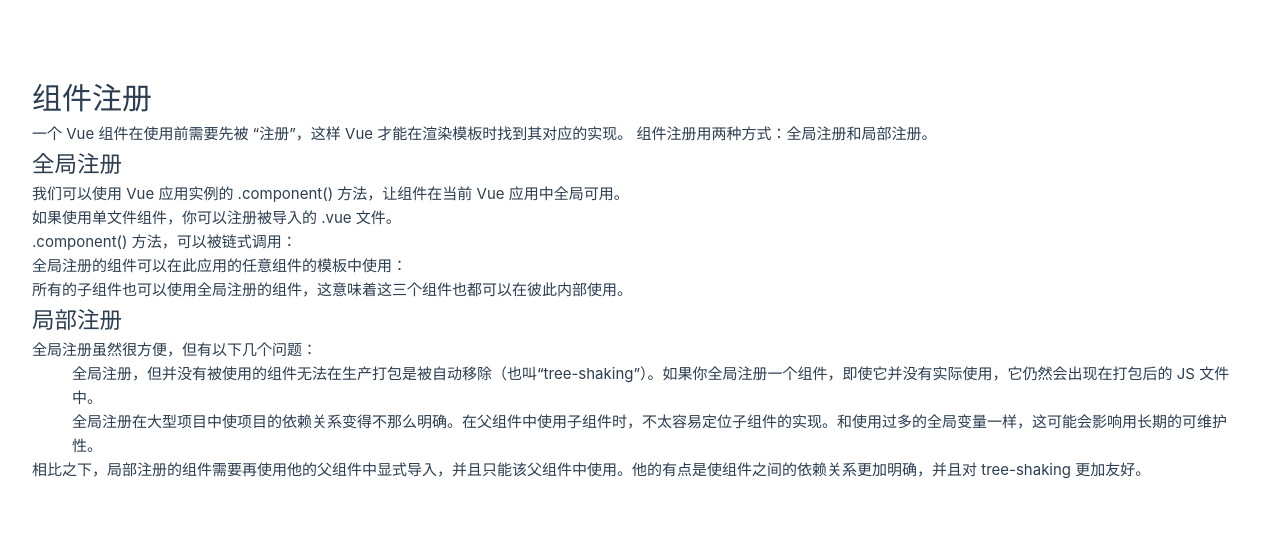
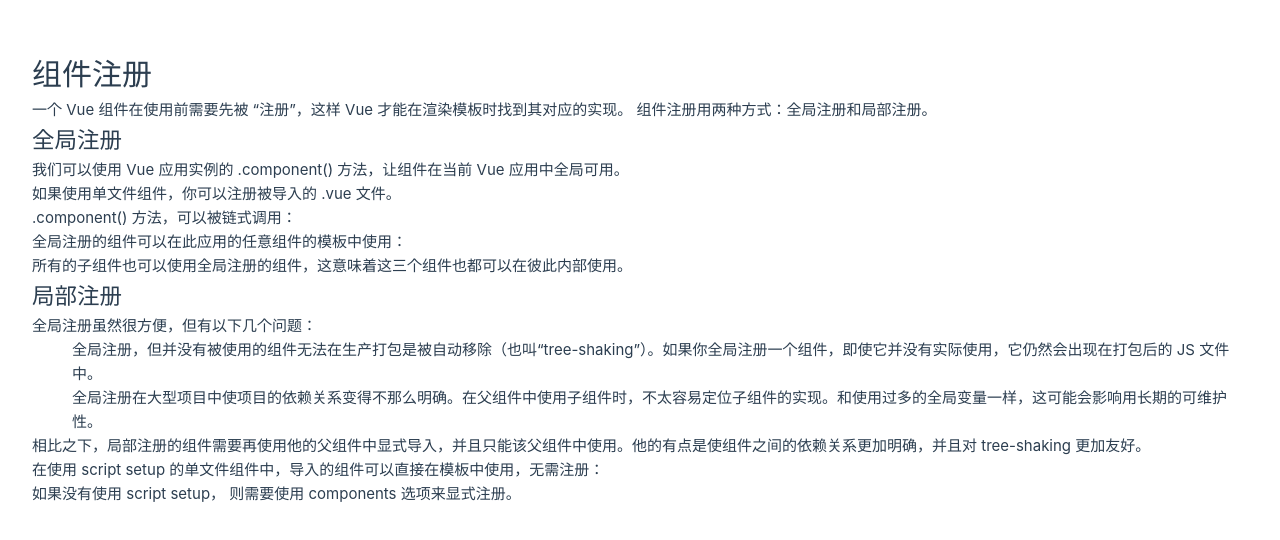
Before and after one commit to ShenlongDev/vue_xx, a Vue app: page / in a window 1280 px wide. Shown: the part 122-662 px from the top of the page. Built offline with nearby package versions, Linux system fonts and the light colour scheme.

Commit message:
docs: 局部注册2
- 局部注册组件

```diff
--- a/src/App.vue
+++ b/src/App.vue
@@ -1,4 +1,4 @@
-<script setup>
+<!-- <script setup>
 import { createApp } from 'vue'
 import ComponentRegister from './feature/ComponentRegister.vue'
 
@@ -9,4 +9,17 @@ app.component('ComponentRegister', ComponentRegister)
 
 <template>
   <ComponentRegister />
+</template> -->
+<script>
+import ComponentRegister from './feature/ComponentRegister.vue'
+
+export default {
+  components: {
+    ComponentRegister
+  }
+}
+</script>
+
+<template>
+  <ComponentRegister />
 </template>
--- a/src/feature/ComponentRegister.vue
+++ b/src/feature/ComponentRegister.vue
@@ -19,4 +19,6 @@
     <dl>全局注册在大型项目中使项目的依赖关系变得不那么明确。在父组件中使用子组件时，不太容易定位子组件的实现。和使用过多的全局变量一样，这可能会影响用长期的可维护性。</dl>
   </ol>
   <p>相比之下，局部注册的组件需要再使用他的父组件中显式导入，并且只能该父组件中使用。他的有点是使组件之间的依赖关系更加明确，并且对 tree-shaking 更加友好。</p>
+  <p>在使用 script setup 的单文件组件中，导入的组件可以直接在模板中使用，无需注册：</p>
+  <p>如果没有使用 script setup， 则需要使用 components 选项来显式注册。</p>
 </template>
```
